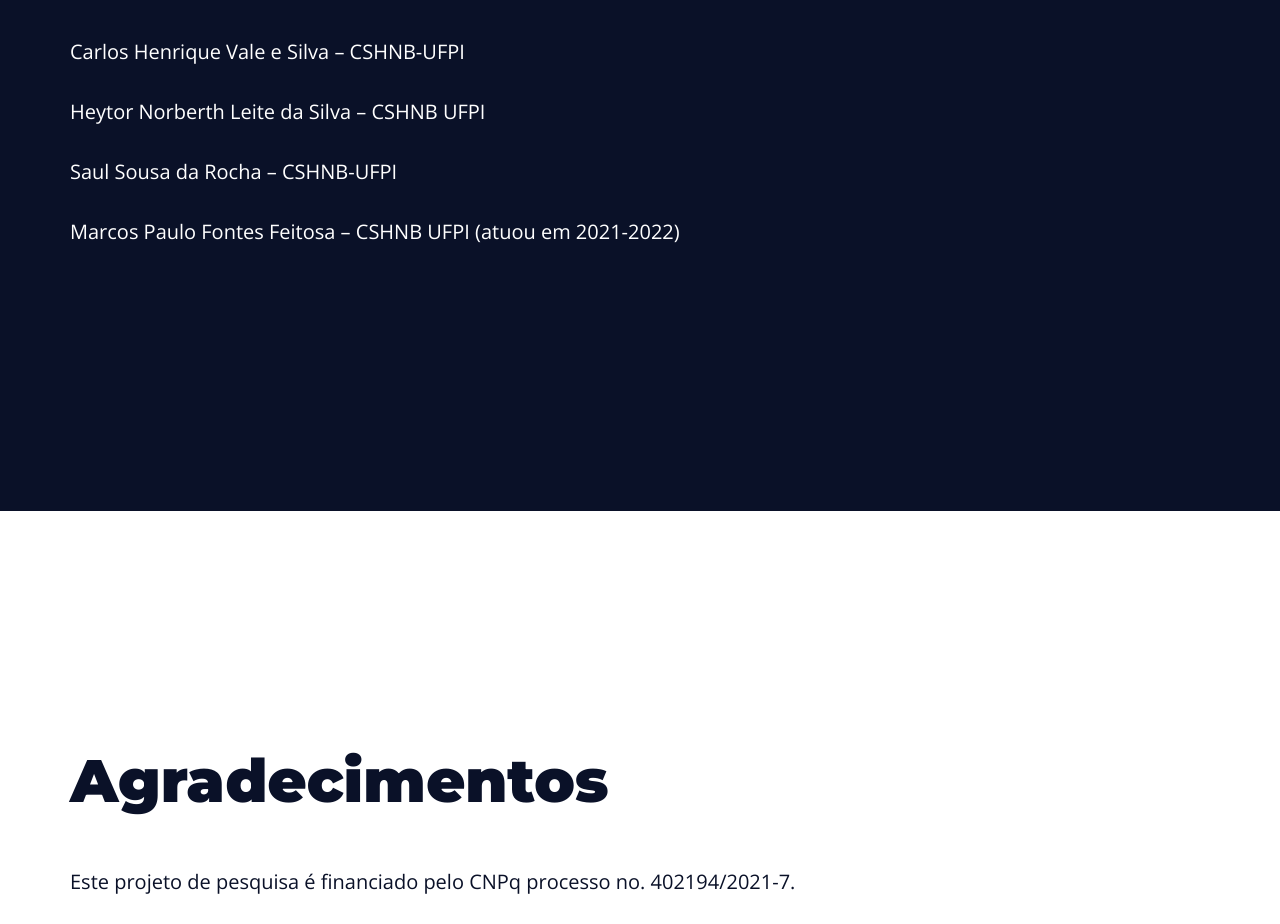
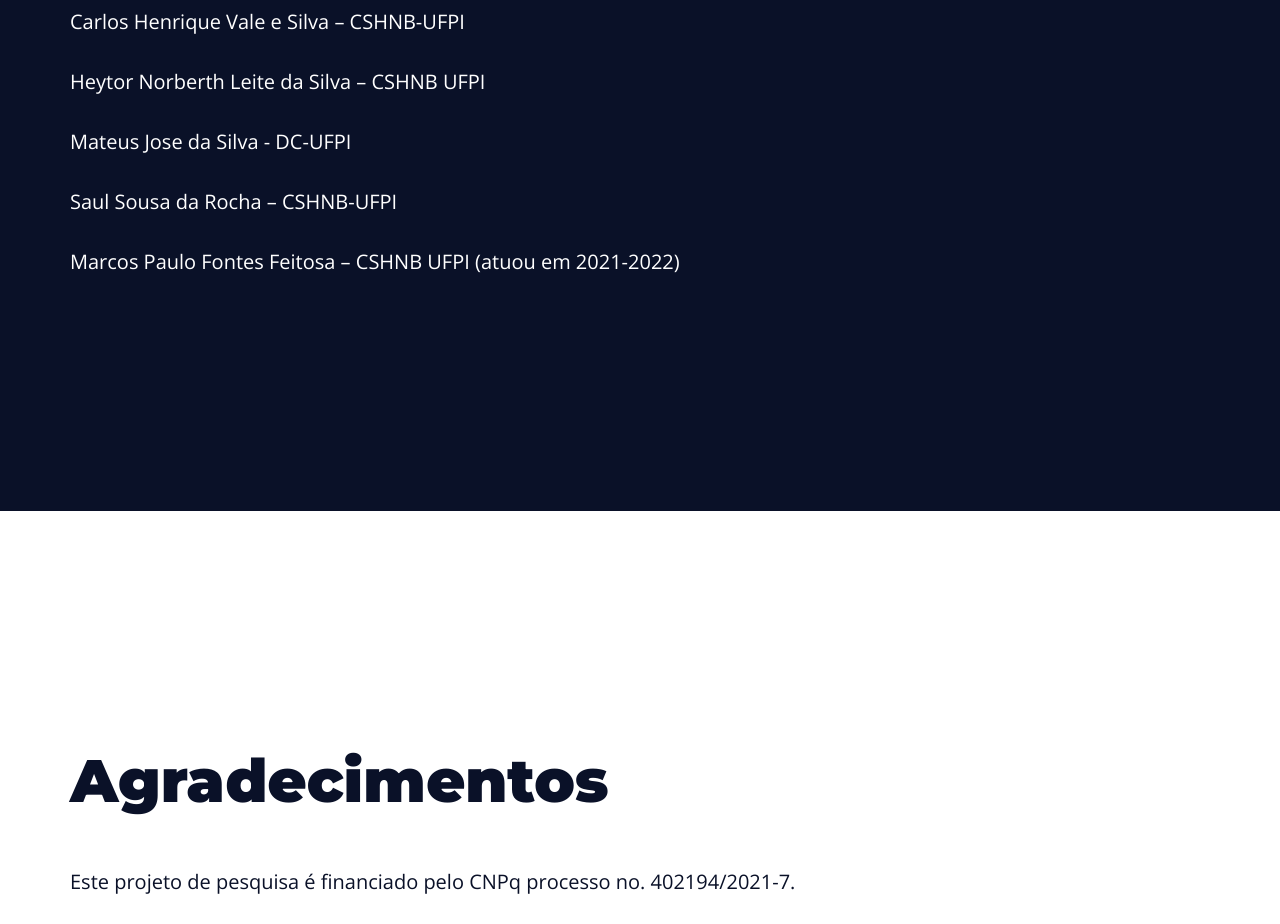
Before and after one commit to LABPAAD/C-MonAnalys, a plain HTML site: page index.html in a window 1280 px wide. Shown: the part 5520-6444 px from the top of the page. Drawn offline with nearby package versions, Linux system fonts and the light colour scheme.

Commit message:
adicionar novo estudante - mateus

```diff
--- a/index.html
+++ b/index.html
@@ -263,6 +263,11 @@
                     </a>
                 </p>
                 <p>
+                    <a rel="nofollow" target="_blank" href="http://lattes.cnpq.br/2014915651875242">
+                        Mateus Jose da Silva - DC-UFPI
+                    </a>
+                </p>
+                <p>
                     <a rel="nofollow" target="_blank" href=" http://lattes.cnpq.br/1695456190208013">
                         Saul Sousa da Rocha – CSHNB-UFPI
                     </a>
```
